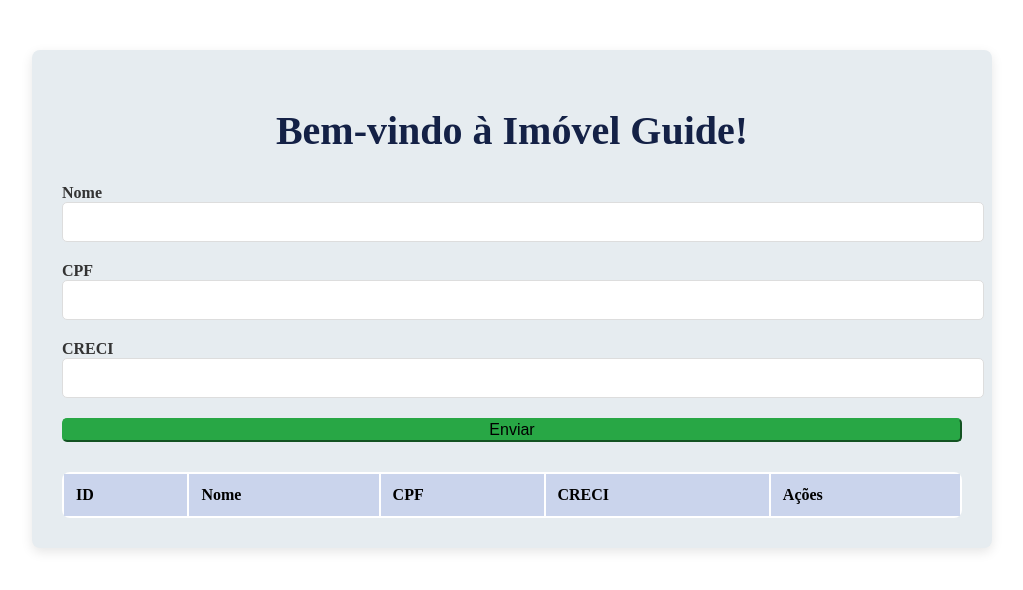
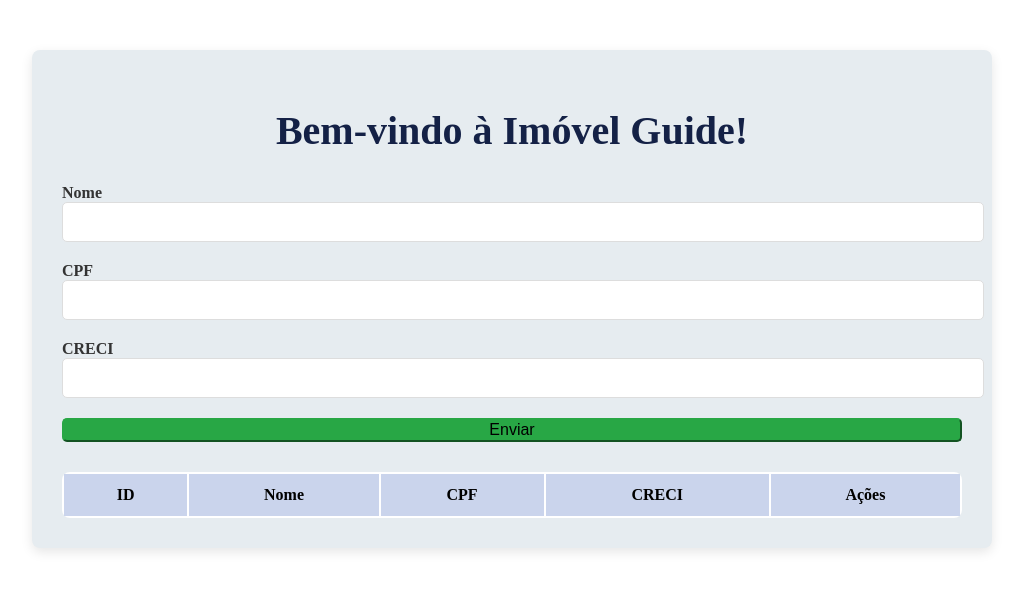
Before and after one commit to luissecundes/front-imovel-guide, an Angular app in the folder front-guide/: page / in a window 1280 px wide. Shown: the top 590 px of the page, without its empty margins (128-1151 px from the left). Built offline with nearby package versions, Linux system fonts and the light colour scheme.

Commit message:
add transition

```diff
--- a/front-guide/src/app/app.component.css
+++ b/front-guide/src/app/app.component.css
@@ -83,11 +83,13 @@
 
 .table th, .table td {
   padding: 12px;
-  text-align: left;
+  text-align: center;
+  transition: background-color 0.3s ease;
 }
 
 .table-hover tbody tr:hover {
-  background-color: #cad4ec;
+  background-color: #c4c8d1;
+  transition: background-color 0.3s ease;
 }
 
 /* Botões de Ação */
```
